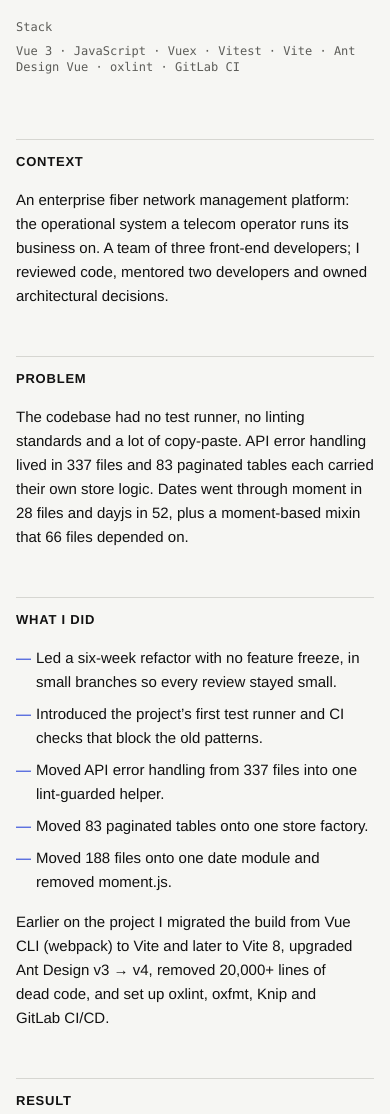
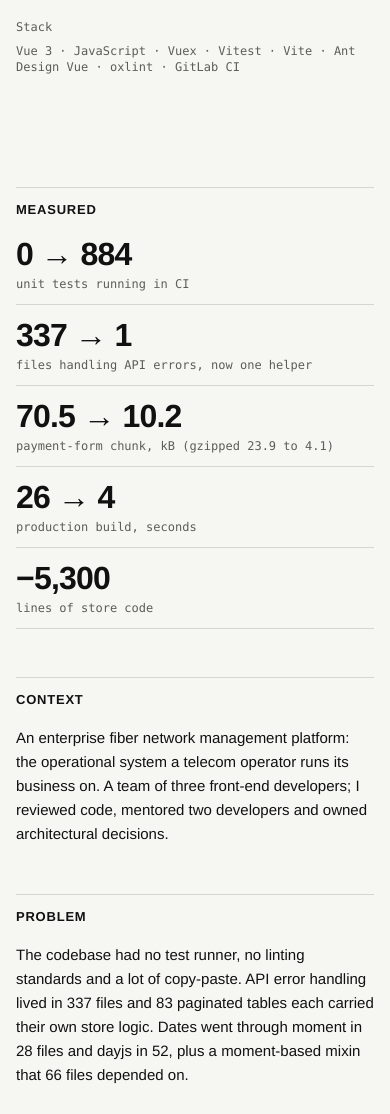
Before and after one commit to Slipmaks/portfolio, an Astro site: page /work/architecture-overhaul in a window 390 px wide. Shown: the part 460-1574 px from the top of the page. Built offline with nearby package versions, Linux system fonts and the light colour scheme; Astro itself is replaced by a stand-in of ours; a web font is replaced by a local one.

Commit message:
feat: add measures section to case studies for enhanced metrics presentation

```diff
--- a/src/content.config.ts
+++ b/src/content.config.ts
@@ -12,6 +12,7 @@ const cases = defineCollection({
     role: z.string(),
     summary: z.string(),
     metric: z.object({ value: z.string(), label: z.string() }),
+    measures: z.array(z.object({ value: z.string(), label: z.string() })).optional(),
     stack: z.array(z.string()),
   }),
 });
--- a/src/content/cases/architecture-overhaul.md
+++ b/src/content/cases/architecture-overhaul.md
@@ -8,6 +8,17 @@ summary: A six-week refactor of an enterprise fiber network platform while featu
 metric:
   value: 0 → 884
   label: unit tests in CI
+measures:
+  - value: 0 → 884
+    label: unit tests running in CI
+  - value: 337 → 1
+    label: files handling API errors, now one helper
+  - value: 70.5 → 10.2
+    label: payment-form chunk, kB (gzipped 23.9 to 4.1)
+  - value: 26 → 4
+    label: production build, seconds
+  - value: −5,300
+    label: lines of store code
 stack: [Vue 3, JavaScript, Vuex, Vitest, Vite, Ant Design Vue, oxlint, GitLab CI]
 ---
 
--- a/src/content/cases/dashboard-builder.md
+++ b/src/content/cases/dashboard-builder.md
@@ -8,6 +8,11 @@ summary: Drag-and-drop dashboards of customers, routers, services and revenue th
 metric:
   value: "22"
   label: widgets in 5 card types
+measures:
+  - value: "22"
+    label: widgets users can place
+  - value: "5"
+    label: card types behind them
 stack: [Vue 3, JavaScript, Vuex, GridStack, ApexCharts]
 ---
 
--- a/src/content/cases/ticket-portal-and-payment-store.md
+++ b/src/content/cases/ticket-portal-and-payment-store.md
@@ -8,6 +8,13 @@ summary: A ticket portal for technicians and a payment-store PWA for payment poi
 metric:
   value: "2"
   label: TypeScript apps built alone from scratch
+measures:
+  - value: 290 / 317
+    label: commits across both apps are mine
+  - value: "4"
+    label: languages in each app
+  - value: "2"
+    label: of them right-to-left, Arabic and Hebrew
 stack: [Vue 3, TypeScript, Pinia, Quasar, Vite, Vitest, PWA]
 ---
 
--- a/src/pages/work/[id].astro
+++ b/src/pages/work/[id].astro
@@ -27,7 +27,7 @@ type Props = {
 const { entry, next, nextPosition, total } = Astro.props;
 const twoDigits = (value: number) => String(value).padStart(2, '0');
 const { Content } = await render(entry);
-const { title, company, period, role, summary, metric, stack } = entry.data;
+const { title, company, period, role, summary, metric, measures, stack } = entry.data;
 ---
 
 <Base title={`${title} — ${profile.name}`} description={summary}>
@@ -53,9 +53,26 @@ const { title, company, period, role, summary, metric, stack } = entry.data;
       </dl>
     </header>
 
-    <article class="prose">
-      <Content />
-    </article>
+    <div class="case-body">
+      {
+        measures && measures.length > 0 && (
+          <aside class="measures" aria-labelledby="measures-title">
+            <h2 class="measures-title" id="measures-title">Measured</h2>
+            <dl>
+              {measures.map((measure) => (
+                <div class="measure">
+                  <dt class="mono">{measure.label}</dt>
+                  <dd class="measure-value"><MetricValue value={measure.value} /></dd>
+                </div>
+              ))}
+            </dl>
+          </aside>
+        )
+      }
+      <article class="prose">
+        <Content />
+      </article>
+    </div>
 
     <section class="section" aria-labelledby="next-title">
       <div class="section-head">
@@ -131,18 +148,70 @@ const { title, company, period, role, summary, metric, stack } = entry.data;
     letter-spacing: -0.025em;
   }
 
-  .prose {
-    max-width: var(--measure-prose);
+  .case-body {
+    display: grid;
+    grid-template-columns: minmax(0, var(--measure-prose)) minmax(240px, 1fr);
+    column-gap: 64px;
+    align-items: start;
     margin-top: 64px;
   }
 
-  .prose :global(h2) {
+  .prose {
+    grid-column: 1;
+    grid-row: 1;
+    max-width: var(--measure-prose);
+  }
+
+  .measures {
+    grid-column: 2;
+    grid-row: 1;
+    position: sticky;
+    top: 24px;
+    max-width: 400px;
+  }
+
+  .prose :global(h2),
+  .measures-title {
     margin: 48px 0 16px;
     padding-top: 12px;
     border-top: 1px solid var(--hairline);
     font: var(--type-label);
     text-transform: uppercase;
     letter-spacing: 0.06em;
+  }
+
+  .measure {
+    display: flex;
+    flex-direction: column-reverse;
+    gap: 4px;
+    padding: 12px 0;
+    border-bottom: 1px solid var(--hairline);
+  }
+
+  .measure:first-child {
+    padding-top: 0;
+  }
+
+  .measure-value {
+    font: var(--type-display);
+    letter-spacing: -0.025em;
+  }
+
+  @media (max-width: 960px) {
+    .case-body {
+      grid-template-columns: minmax(0, 1fr);
+    }
+
+    .prose,
+    .measures {
+      grid-column: 1;
+      grid-row: auto;
+    }
+
+    .measures {
+      position: static;
+      max-width: var(--measure-prose);
+    }
   }
 
   .prose :global(p),
```
Also changed, not shown: DESIGN.md (+3 -0 lines).
